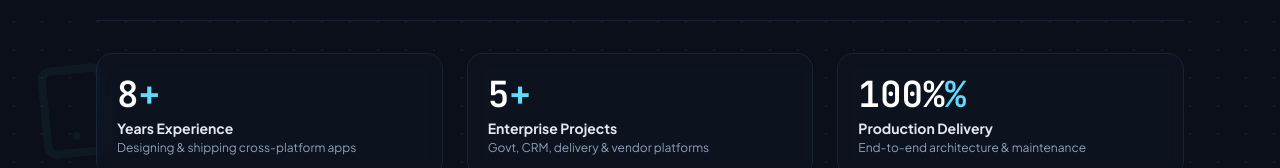
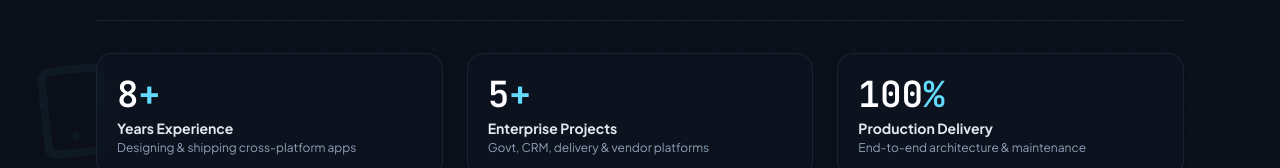
Before and after one commit to Sreeharisree/portfolio, a React (Vite) app: page / in a window 1280 px wide. Shown: the part 776-944 px from the top of the page. Built offline with nearby package versions, Linux system fonts and the light colour scheme.

Commit message:
Fix duplicate percent sign on 100% metric

```diff
--- a/src/components/Hero.tsx
+++ b/src/components/Hero.tsx
@@ -303,8 +303,10 @@ export function Hero() {
             className="p-5 rounded-2xl border border-slate-200/80 dark:border-slate-800/80 bg-white/60 dark:bg-[#111827]/40 backdrop-blur-sm shadow-xs hover:border-[#61dafb]/40 transition-colors"
           >
             <span className="font-mono text-3xl sm:text-4xl font-extrabold text-slate-900 dark:text-white tabular-nums">
-              {metric.value.replace("+", "")}
-              <span className="text-[#0284c7] dark:text-[#61dafb]">{metric.value.includes("+") ? "+" : "%"}</span>
+              {metric.value.replace(/[^0-9]/g, "")}
+              <span className="text-[#0284c7] dark:text-[#61dafb]">
+                {metric.value.includes("+") ? "+" : "%"}
+              </span>
             </span>
             <p className="text-sm font-bold text-slate-800 dark:text-slate-200 mt-1">
               {metric.label}
```
